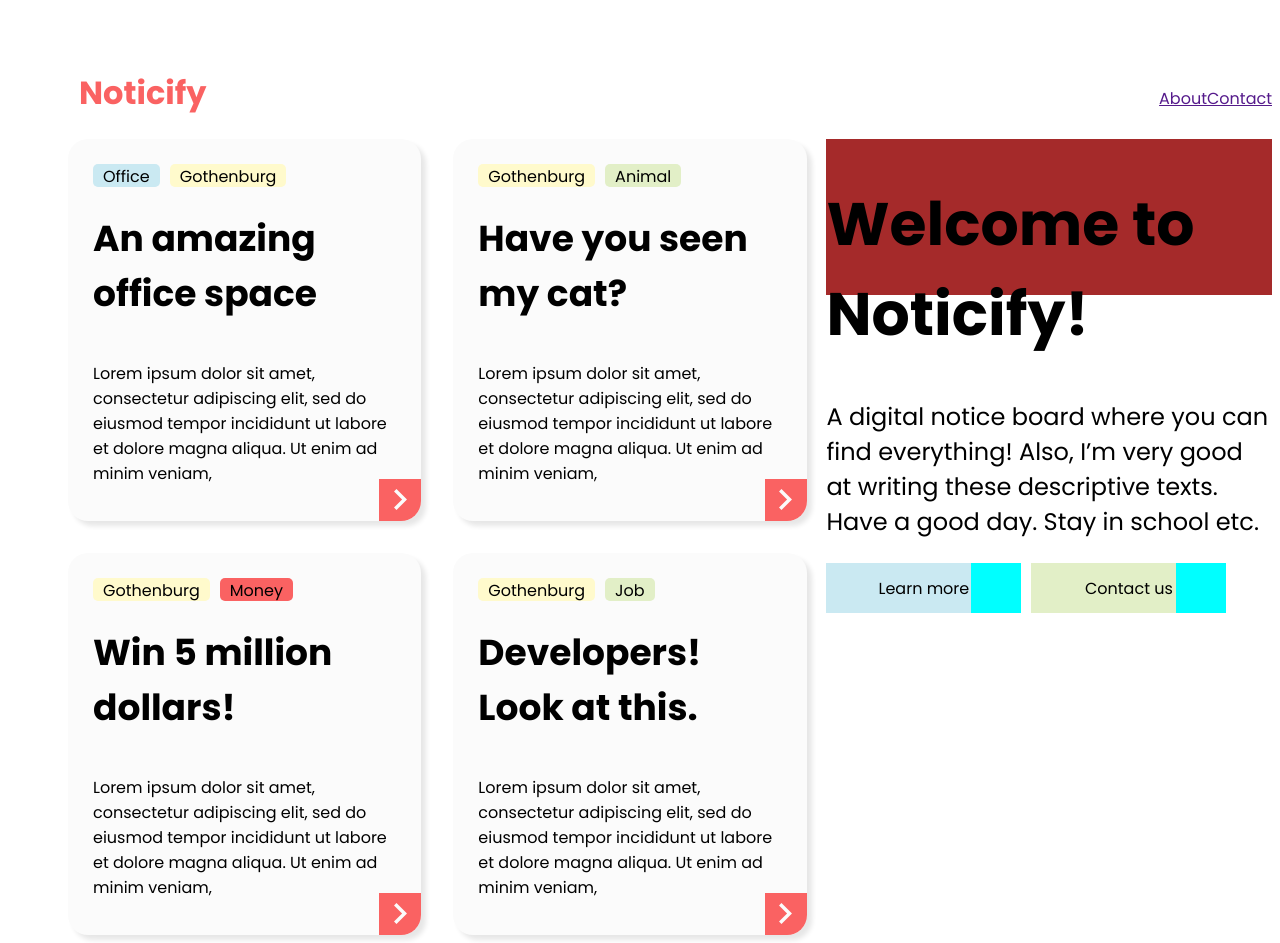
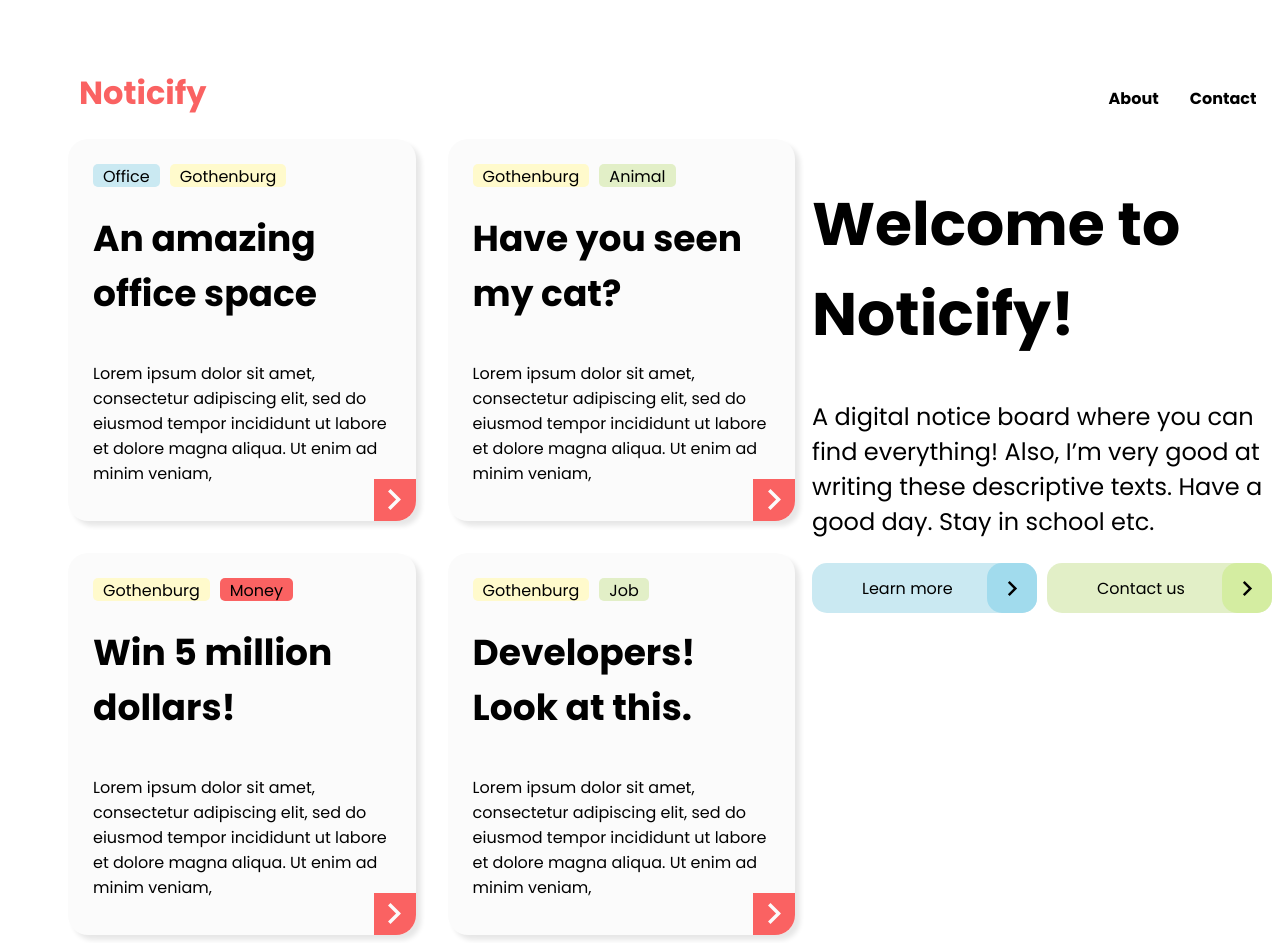
Before and after one commit to AntonBeYt/Noticify, a plain HTML site: page index.html in a window 1280 px wide. Drawn offline with Linux system fonts and the light colour scheme.

Commit message:
finished layout

```diff
--- a/index.html
+++ b/index.html
@@ -11,7 +11,7 @@
   </head>
   <body>
     <header>
-        <h1>Noticify</h1> <div><a href="">About</a><a href="">Contact</a></div>
+        <h1>Noticify</h1> <div class="corner-links"><a href="">About</a><a href="">Contact</a></div>
     </header>
 <main>
     <div class="cardContainer">
@@ -72,8 +72,16 @@
         <h1 class="mainH">Welcome to Noticify!</h1>
         <p class="mainP">A digital notice board where you can find everything! Also, I’m very good at writing these descriptive texts. Have a good day. Stay in school etc.</p>
         <div class="link-buttons">
-            <div class="learnMore">Learn more<div class="end-button"></div></div>
-            <div class="contactUs">Contact us<div class="end-button"></div></div>
+            <div class="learnMore">Learn more<div class="end-button" id="learn">
+                <svg class="arrow-black" viewBox="0 0 13 19" fill="none" xmlns="http://www.w3.org/2000/svg">
+                <path d="M2.85833 0L0.641663 2.21667L7.925 9.5L0.641663 16.7833L2.85833 19L12.3583 9.5L2.85833 0Z" fill="#000"/>
+                </svg>
+            </div></div>
+            <div class="contactUs">Contact us<div class="end-button" id="contact">
+                <svg class="arrow-black" viewBox="0 0 13 19" fill="none" xmlns="http://www.w3.org/2000/svg">
+                <path d="M2.85833 0L0.641663 2.21667L7.925 9.5L0.641663 16.7833L2.85833 19L12.3583 9.5L2.85833 0Z" fill="#000"/>
+                </svg>
+            </div></div>
         </div>
     </div>
 </main>
--- a/style.css
+++ b/style.css
@@ -19,6 +19,17 @@
     padding-left: 71px;
     padding-top: 40px;
     color: var(--red);
+  }
+  a {
+    text-decoration: none;
+    font-weight: bold;
+    font-size: 16px;
+    color: var(--font-color);
+  }
+  .corner-links {
+    display: flex;
+    width: 15%;
+    justify-content: space-around;
   }
   main {
     display: flex;
@@ -89,7 +100,6 @@
     font-size: 36px;
  }
   .mainContent {
-    background-color: brown;
     width: 40%;
     height: 156px;
   }
@@ -105,12 +115,13 @@
 
 }
 .link-buttons > div {
-    width: 195px;
+    width: 175px;
     height: 50px;
     display: flex;
-    justify-content: center;
     align-items: center;
     position: relative;
+    border-radius: 15px;
+    padding-left: 50px;
 }
 .learnMore {
     background-color: var(--blue);
@@ -121,7 +132,20 @@
 .end-button {
     width: 50px;
     height: 50px;
-    background-color: aqua;
     position: absolute;
     right: 0;
+    display: flex;
+    justify-content: center;
+    align-items: center;
+    border-radius: 15px;
 }
+#learn {
+    background-color: var(--blue-solid);
+}
+#contact {
+    background-color: var(--green-solid);
+}
+.arrow-black {
+    width: 30%;
+    height: 30%;
+}
```
